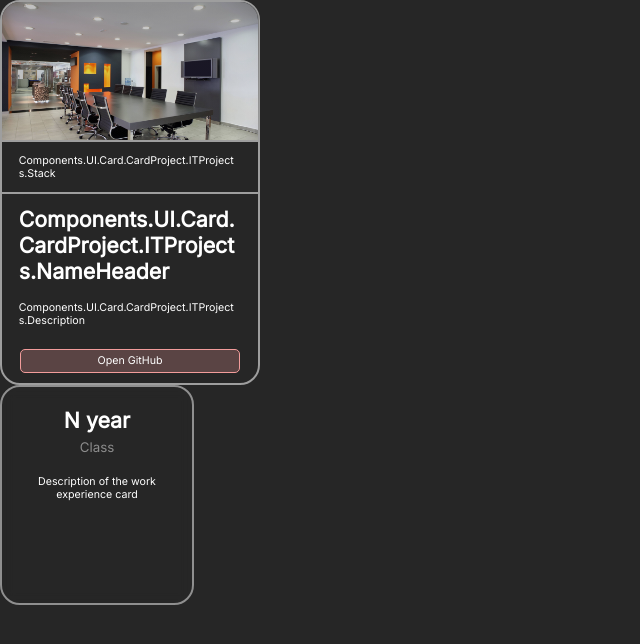
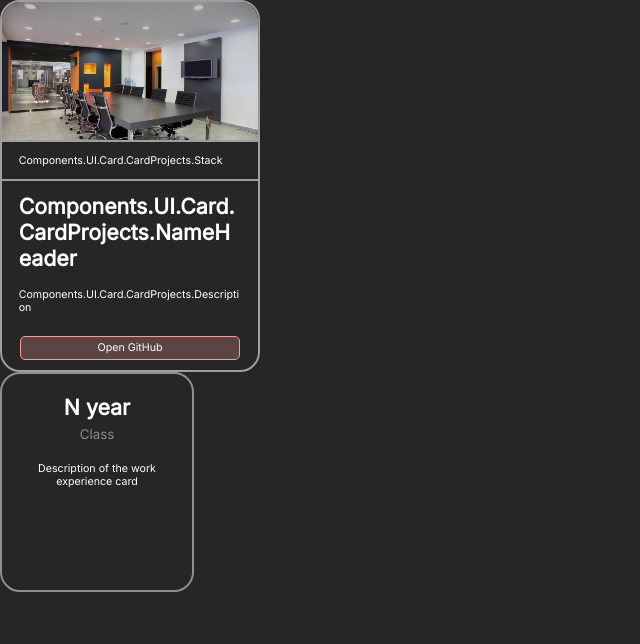
Before and after one commit to POloznikovKonstantin/IldarFarkhutdinov.github.io, a React (Create React App) app in the folder lend/: page / in a window 1280 px wide. Shown: the top 644 px of the page, without its empty margins (0-640 px from the left). Built offline with nearby package versions, Linux system fonts and the light colour scheme.

Commit message:
edd new test ultra kill terminal

```diff
--- a/lend/package.json
+++ b/lend/package.json
@@ -47,5 +47,6 @@
   "main": "index.js",
   "author": "",
   "license": "ISC",
+  "devDependencies": {},
   "description": ""
 }
--- a/lend/src/App.tsx
+++ b/lend/src/App.tsx
@@ -19,7 +19,7 @@ export const App: FC = () => {
       {/* <MainLink href={'/#'}>
           Components.UI.Buttons.MainButtons.OpenGitHub
       </MainLink>*/}
-      <CardProject NameHeader={'Components.UI.Card.CardProject.ITProjects.NameHeader'} Description={'Components.UI.Card.CardProject.ITProjects.Description'} ImgLink={CardBg} Link={'/#'} Stack={'Components.UI.Card.CardProject.ITProjects.Stack'} />
+      <CardProject NameHeader='Components.UI.Card.CardProjects.NameHeader' Stack='Components.UI.Card.CardProjects.Stack' Description='Components.UI.Card.CardProjects.Description' Link='/#' ImgLink={CardBg}/>
       <CardProfessionalProfile CardHeader='Components.UI.Card.CardProfessionProfile.Profile.CardHeader' CardSubHeader='Components.UI.Card.CardProfessionProfile.Profile.CardSubHeader' CardDescription='Components.UI.Card.CardProfessionProfile.Profile.CardDescription'/>
     </main>
   )
--- a/lend/src/components/UI/Links/DropDownLinks/DropDownLinks.tsx
+++ b/lend/src/components/UI/Links/DropDownLinks/DropDownLinks.tsx
@@ -3,7 +3,7 @@ import {IObjectLink} from "../../../../Types/types";
 import {useTranslation} from "react-i18next";
 import {WorkSvg} from "../../../../utils/WorkSvg";
 import './DropDownLinks.css';
-import { motion } from 'framer-motion';
+import { motion, AnimatePresence } from 'framer-motion';
 
 
 interface IDropDownLinks {
```
Also changed, not shown: 2 other files (tests, documents, lock files or other folders).
